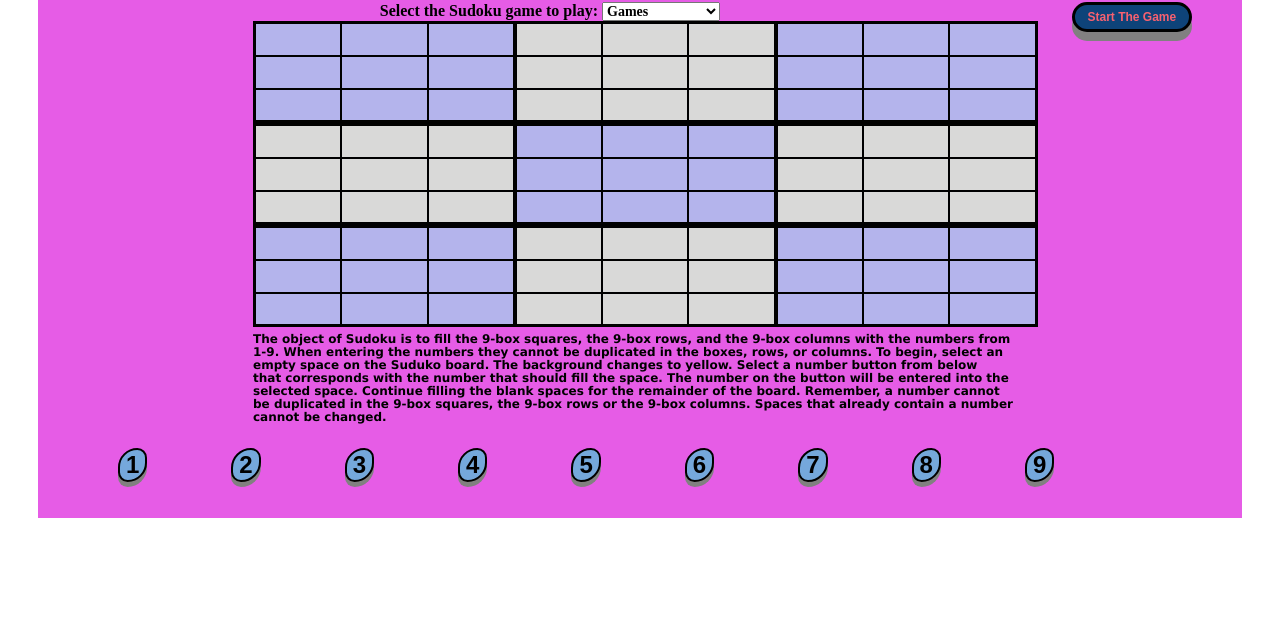
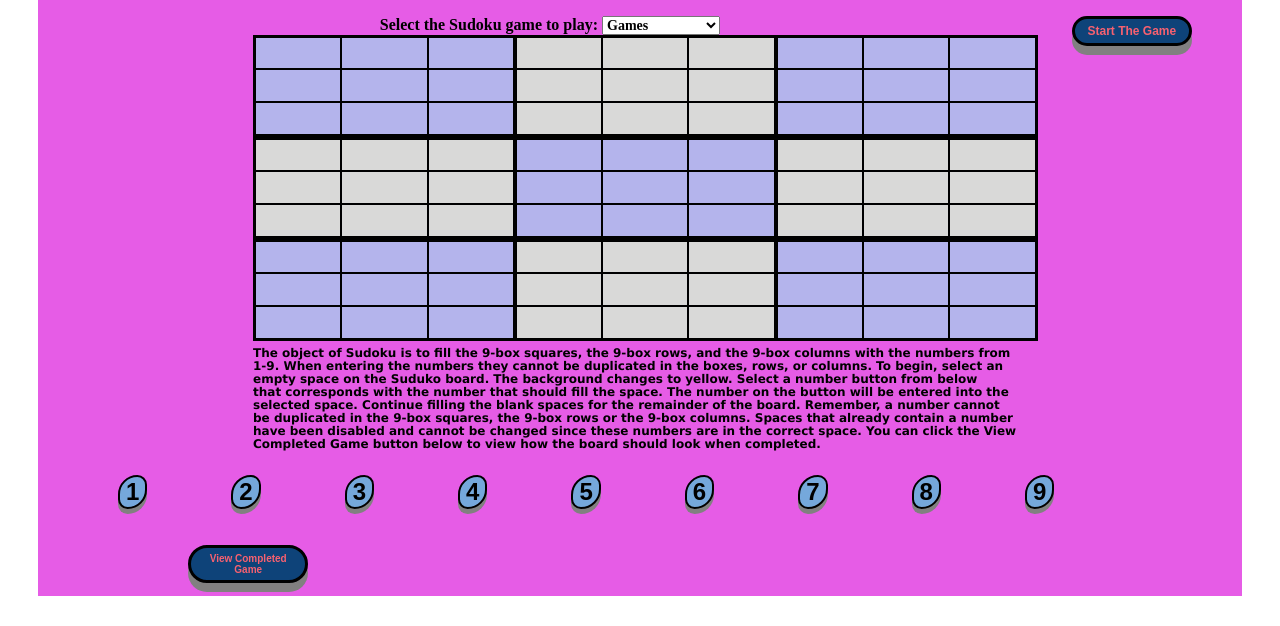
Before and after one commit to simplypstar/Milestone-Game-Project, a website: page index.html in a window 1280 px wide. Shown: the part 174-800 px from the top of the page. Drawn offline with nearby package versions, Linux system fonts and the light colour scheme.

Commit message:
final commit

```diff
--- a/assets/index.js
+++ b/assets/index.js
@@ -75,7 +75,6 @@ function startGame() {
 // Process the game chosen by its index number from the dropdown list
 // Call the fillBoard function to display the selected game board
     var gameNumb = document.getElementById("selectGame").selectedIndex;
-    //alert(gameNumb);
 
     switch (gameNumb) {
         case 0:
@@ -83,25 +82,53 @@ function startGame() {
             break;
         case 1:
             fillBoard(board_1_Array);
-            //alert("now make RO");
             getInputFields();
             break;
         case 2:
             fillBoard(board_2_Array);
+            getInputFields();
             break;
         case 3:
             fillBoard(board_3_Array);
+            getInputFields();
             break;
         case 4:
             fillBoard(board_4_Array);
+            getInputFields();
             break;
         default:
             break;
     }
 }
 
+ // This function displays an image of the selected Suduko Board when completed
+function viewGameBoard() {
+        var gameNumb = document.getElementById("selectGame").selectedIndex;
+
+        alert(gameNumb);
+
+        switch (gameNumb) {
+            case 0:
+                // Nothing to display
+                break;
+            case 1:
+                window.open("./assets/completed_Suduko_Game1.jpeg", "Sudoku Game 1", "width=400, height=400");
+            case 2:
+                 window.open("./assets/completed_Suduko_Game2.jpeg", "Sudoku Game 1", "width=400, height=400");
+                break;
+            case 3:
+
+                break;
+            case 4:
+
+                break;
+            default:
+                break;
+        }
+    }
 
 // This function fill the Suduko board with the numbers needed at the start of the game
+// The numbers are obtained from arrays defined for a specific game
 function fillBoard(arry) {
 
     document.getElementById("top_left_position1").value = arry[1];
@@ -190,6 +217,16 @@ function fillBoard(arry) {
 // This function will traverse a filled form and disable input fields that contain a number
 // This prevents players from changing these fields. They should only change blank fields.
 function getInputFields() {
+
+    markDisabled(document.getElementById("top_left_position1").value, "top_left_position1");
+    markDisabled(document.getElementById("top_left_position2").value , "top_left_position2");
+    markDisabled(document.getElementById("top_left_position3").value , "top_left_position3");
+    markDisabled(document.getElementById("top_left_position4").value , "top_left_position4");
+    markDisabled(document.getElementById("top_left_position5").value , "top_left_position5");
+    markDisabled(document.getElementById("top_left_position6").value , "top_left_position6");
+    markDisabled(document.getElementById("top_left_position7").value , "top_left_position7");
+    markDisabled(document.getElementById("top_left_position8").value , "top_left_position8");
+    markDisabled(document.getElementById("top_left_position9").value , "top_left_position9");
     markDisabled(document.getElementById("top_center_position1").value, "top_center_position1");
     markDisabled(document.getElementById("top_center_position2").value , "top_center_position2");
     markDisabled(document.getElementById("top_center_position3").value , "top_center_position3");
@@ -262,6 +299,7 @@ function getInputFields() {
     markDisabled(document.getElementById("bottom_right_position7").value , "bottom_right_position7");
     markDisabled(document.getElementById("bottom_right_position8").value , "bottom_right_position8");
     markDisabled(document.getElementById("bottom_right_position9").value , "bottom_right_position9");
+
 }
 
 // This function is called after a board is initially filled to disable input fields that contain a number
--- a/assets/scripts.css
+++ b/assets/scripts.css
@@ -1,4 +1,4 @@
-/*   */
+/* Cascading Style Sheet   */
 
 h1 {
     font-family: "Rokkitt", "Times New Roman", Times, serif;
@@ -21,6 +21,7 @@ h2 {
     margin: 20px 30px 20px 30px;
     background-color:rgb(230, 92, 230);
     min-width: 1080px;
+    min-height: 750px;
     max-height: 1920px;
     align-content: center;
 }
@@ -40,10 +41,10 @@ h2 {
     font-family: "Rokkitt", "Times New Roman", Times, serif;
     font-size: 14px;
     font-weight: bolder;
-
 }
 
-
+/* Configure the Grid layout for the Suduko board */
+/* The board is comprised of 9 columns, 9 rows, and 81 small boxes */
 #top-row, #middle-row, #bottom-row {
     display: grid;
     grid-template-columns: repeat(3, 1fr);
@@ -61,7 +62,6 @@ h2 {
     border: 1px solid rgba(1, 1, 1);
     box-sizing: border-box;
     width: 100%;
-
   }
 
 /*Add grid lines inside each grid box */
@@ -111,7 +111,6 @@ p {
     font-size: 12px;
     line-height: 1px;
     margin-left: 215px;
-    /* margin-bottom: 30px; */
     font-weight: bold;
 
 }
@@ -131,7 +130,7 @@ p {
     margin-left: 80px;
 }
 
-/* The StartButton runs the StsrtGame function which loads the form in the initial or start state */
+/* The StartButton button runs the StsrtGame function which loads the form in the initial or start state */
 .startButton {
     background-color: rgb(14, 67, 121);
     width: 10%;
@@ -149,13 +148,31 @@ p {
     margin-right: 50px;
 }
 
+/* The viewGameBoard button runs the StsrtGame function which loads the form in the initial or start state */
+.viewGameBoard {
+    background-color: rgb(14, 67, 121);
+    width: 10%;
+    border: 3px solid black;
+    text-align: center;
+    padding: 5px;
+    font-size: 10px;
+    font-weight: bolder;
+    color: #f86170;
+    cursor: pointer;
+    border-radius: 75px;
+    box-shadow: 0 9px #818080;
+    text-decoration: none;
+    margin-left: 150px;
+}
+
+
 /* Added animation to the buttons */
-.buttons:hover, .startButton:hover  {
+.buttons:hover, .startButton:hover, .viewGameBoard:hover  {
     background-color: #3b6dec
 }
 
 /* Added color change when the mouse hovers over button */
-.buttons:active, .startButton:active {
+.buttons:active, .startButton:active, .viewGameBoard:active {
     background-color: #f86170;
     box-shadow: 0 5px #666;
     transform: translateY(4px);
--- a/index.html
+++ b/index.html
@@ -313,7 +313,8 @@
         <p>that corresponds with the number that should fill the space. The number on the button will be entered into the</p>
         <p>selected space. Continue filling the blank spaces for the remainder of the board. Remember, a number cannot</p>
         <p>be duplicated in the 9-box squares, the 9-box rows or the 9-box columns. Spaces that already contain a number</p>
-        <p>cannot be changed. </p>
+        <p>have been disabled and cannot be changed since these numbers are in the correct space. You can click the View</p>
+        <p>Completed Game button below to view how the board should look when completed.</p>
 
         <br>
 
@@ -331,7 +332,7 @@
 
         <br>
         <br>
-
+        <button class="viewGameBoard" onclick="viewGameBoard()">View Completed Game</button>
     </div>
 
 </body>
```
Also changed, not shown: assets/completed_Suduko_Game1.jpeg (added), assets/completed_Suduko_Game2.jpeg (added).
